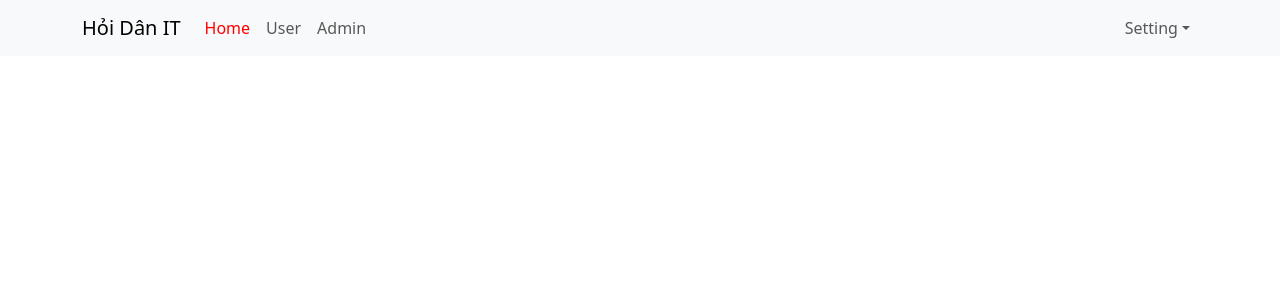
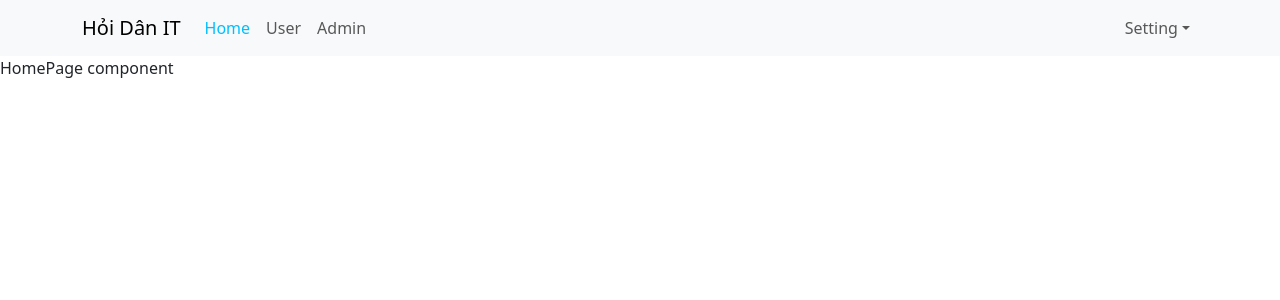
Before and after one commit to HuyHoangEngr/Demo-react, a React (Create React App) app: page / in a window 1280 px wide. Shown: the top 300 px of the page. Built offline with nearby package versions, Linux system fonts and the light colour scheme.

Commit message:
#51. Index Routes

```diff
--- a/src/App.scss
+++ b/src/App.scss
@@ -13,7 +13,7 @@ body {
     .navbar-nav {
       .nav-link {
         &.active {
-          color: red;
+          color: #00bfff;
         }
       }
     }
--- a/src/components/Header/Header.js
+++ b/src/components/Header/Header.js
@@ -8,7 +8,8 @@ const Header = () => {
     return (
         <Navbar expand="lg" className="bg-body-tertiary">
             <Container>
-                <Navbar.Brand href="#home">Hỏi Dân IT</Navbar.Brand>
+                {/* <Navbar.Brand href="#home">Hỏi Dân IT</Navbar.Brand> */}
+                <NavLink to='/' className='navbar-brand'>Hỏi Dân IT</NavLink>
                 <Navbar.Toggle aria-controls="basic-navbar-nav" />
                 <Navbar.Collapse id="basic-navbar-nav">
                     <Nav className="me-auto">
@@ -21,11 +22,9 @@ const Header = () => {
                     </Nav>
                     <Nav>
                         <NavDropdown title="Setting" id="basic-nav-dropdown">
-                            <NavDropdown.Item href="#action/3.1">Log in</NavDropdown.Item>
-                            <NavDropdown.Item href="#action/3.2">
-                                Log out
-                            </NavDropdown.Item>
-                            <NavDropdown.Item href="#action/3.1">Profile</NavDropdown.Item>
+                            <NavDropdown.Item >Log in</NavDropdown.Item>
+                            <NavDropdown.Item >Log out</NavDropdown.Item>
+                            <NavDropdown.Item >Profile</NavDropdown.Item>
 
                         </NavDropdown>
                     </Nav>
--- /dev/null
+++ b/src/components/Home/HomePage.js
@@ -0,0 +1,6 @@
+const HomePage = (props) => {
+    return (
+        <div>HomePage component</div>
+    )
+}
+export default HomePage;
--- a/src/index.js
+++ b/src/index.js
@@ -13,6 +13,7 @@ import {
   from "react-router-dom";
 import User from './components/User/User';
 import Admin from './components/Admin/Admin';
+import HomePage from './components/Home/HomePage';
 
 const root = ReactDOM.createRoot(document.getElementById('root'));
 root.render(
@@ -21,6 +22,7 @@ root.render(
     <BrowserRouter>
       <Routes>
         <Route path="/" element={<App />} >
+          <Route index element={<HomePage />} />
           <Route path="users" element={<User />} />
           <Route path="admins" element={<Admin />} />
         </Route>
```
